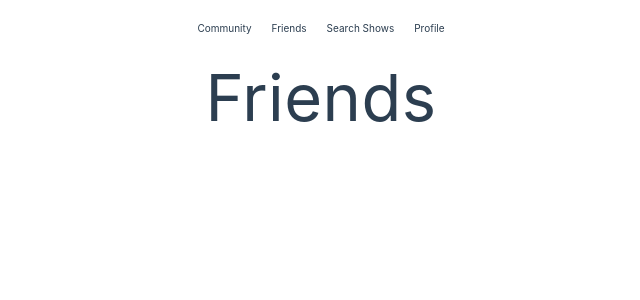
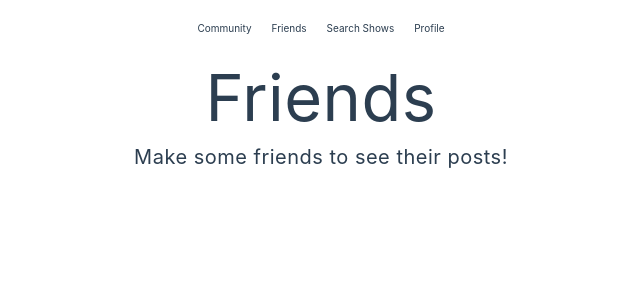
Before and after one commit to popplio2/show-social-frontend, a Vue app in the folder showsocial/: page /friends in a window 1280 px wide. Shown: the top 300 px of the page, without its empty margins (319-959 px from the left). Built offline with nearby package versions, Linux system fonts and the light colour scheme.

Commit message:
Update FriendsView.vue

```diff
--- a/showsocial/src/views/FriendsView.vue
+++ b/showsocial/src/views/FriendsView.vue
@@ -1,13 +1,13 @@
 <template>
   <h1>Friends</h1>
-  <router-link v-for="friend in userStore.friends" :to="/user/ + friend" :key="friend" v-if="friendPosts">
+  <router-link v-for="friend in userStore.friends" :to="/user/ + friend" :key="friend">
     <button>{{ friend }}</button>
   </router-link>
 
-  <div class="posts" v-if="friendPosts">
+  <div class="posts" v-if="friendPosts[0]">
     <ShowPost v-for="post in friendPosts" :post="post" :key="post.id"/>
   </div>
-  <h2 v-else></h2>
+  <h2 v-else>Make some friends to see their posts!</h2>
 </template>
 
 <script>
```
